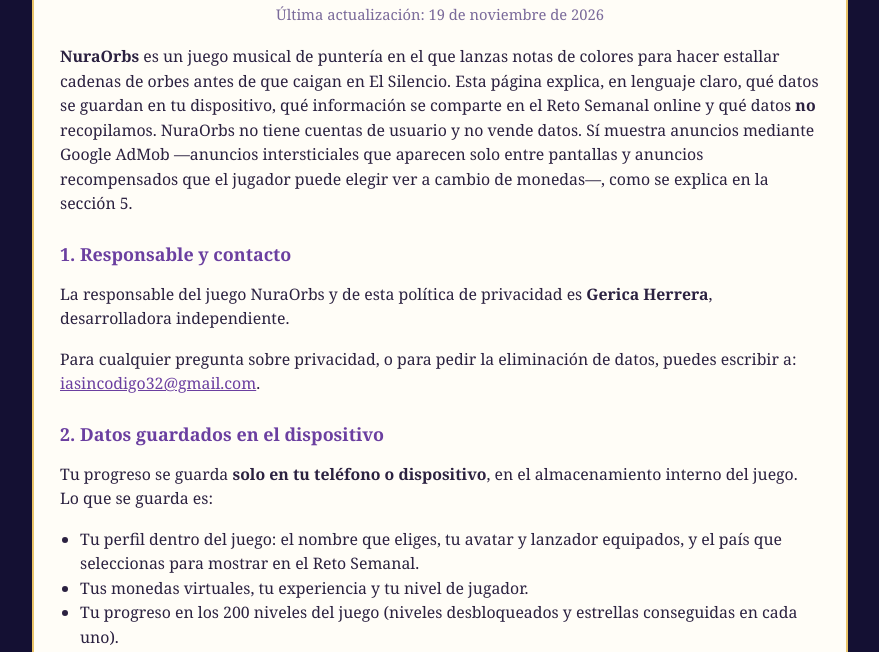
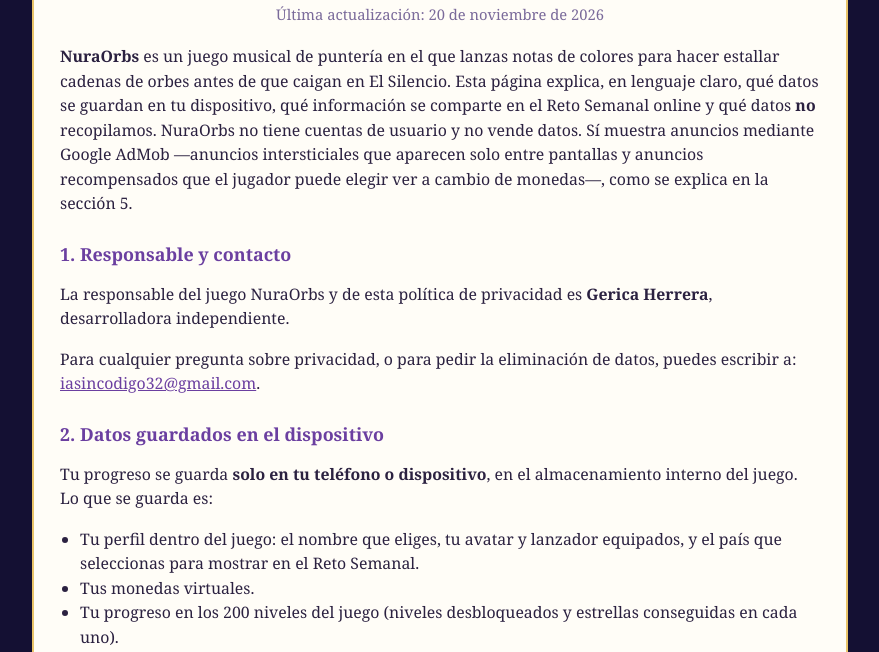
Before and after one commit to iasincodigo32-cmyk/nuraorbs-privacy, a plain HTML site: page index.html in a window 1280 px wide. Shown: the part 139-791 px from the top of the page, without its empty margins (200-1079 px from the left). Drawn offline with Linux system fonts and the light colour scheme.

Commit message:
Corregir: fuera la mención a experiencia y nivel de jugador (ya no existen)

```diff
--- a/index.html
+++ b/index.html
@@ -23,7 +23,7 @@
 <div class="card">
 <h1>Política de Privacidad — NuraOrbs</h1>
 <div class="sub">🎵</div>
-<div class="fecha">Última actualización: 19 de noviembre de 2026</div>
+<div class="fecha">Última actualización: 20 de noviembre de 2026</div>
 
 <p><strong>NuraOrbs</strong> es un juego musical de puntería en el que lanzas notas de colores para hacer estallar cadenas de orbes antes de que caigan en El Silencio. Esta página explica, en lenguaje claro, qué datos se guardan en tu dispositivo, qué información se comparte en el Reto Semanal online y qué datos <strong>no</strong> recopilamos. NuraOrbs no tiene cuentas de usuario y no vende datos. Sí muestra anuncios mediante Google AdMob —anuncios intersticiales que aparecen solo entre pantallas y anuncios recompensados que el jugador puede elegir ver a cambio de monedas—, como se explica en la sección 5.</p>
 
@@ -35,7 +35,7 @@
 <p>Tu progreso se guarda <strong>solo en tu teléfono o dispositivo</strong>, en el almacenamiento interno del juego. Lo que se guarda es:</p>
 <ul>
 <li>Tu perfil dentro del juego: el nombre que eliges, tu avatar y lanzador equipados, y el país que seleccionas para mostrar en el Reto Semanal.</li>
-<li>Tus monedas virtuales, tu experiencia y tu nivel de jugador.</li>
+<li>Tus monedas virtuales.</li>
 <li>Tu progreso en los 200 niveles del juego (niveles desbloqueados y estrellas conseguidas en cada uno).</li>
 <li>Tu progreso en las misiones diarias y semanales y en los desafíos.</li>
 <li>Tus preferencias: volumen de la música y los sonidos, el idioma y si ya viste el tutorial.</li>
```
